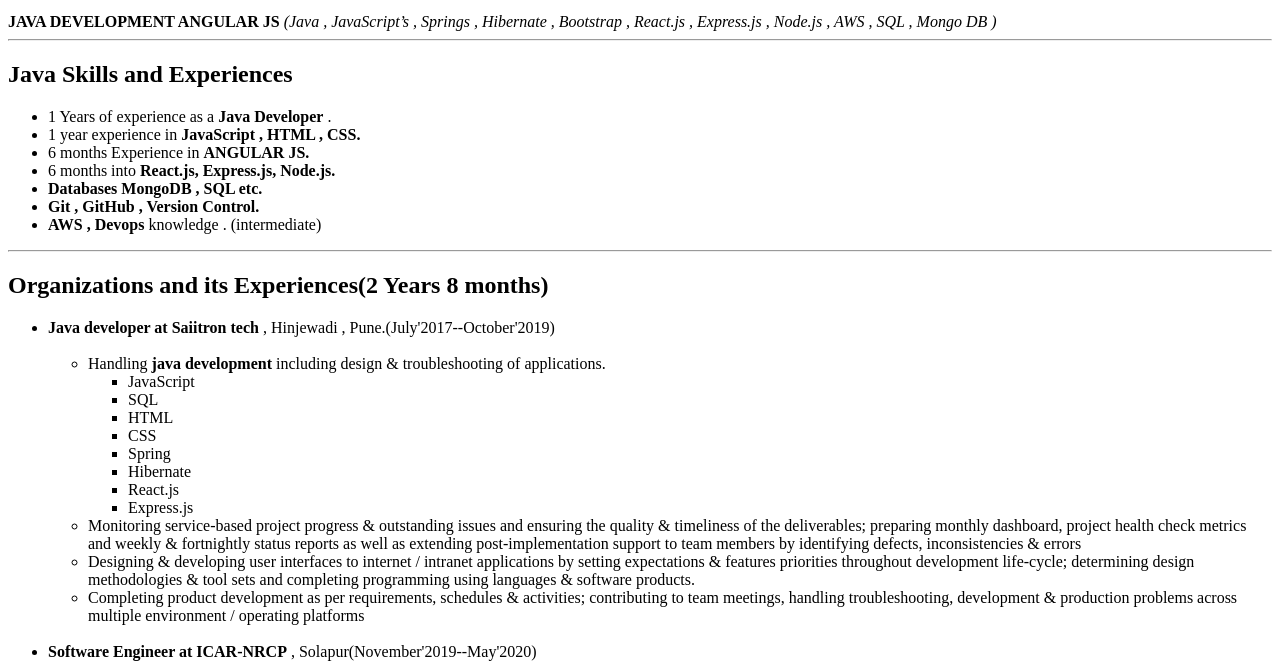
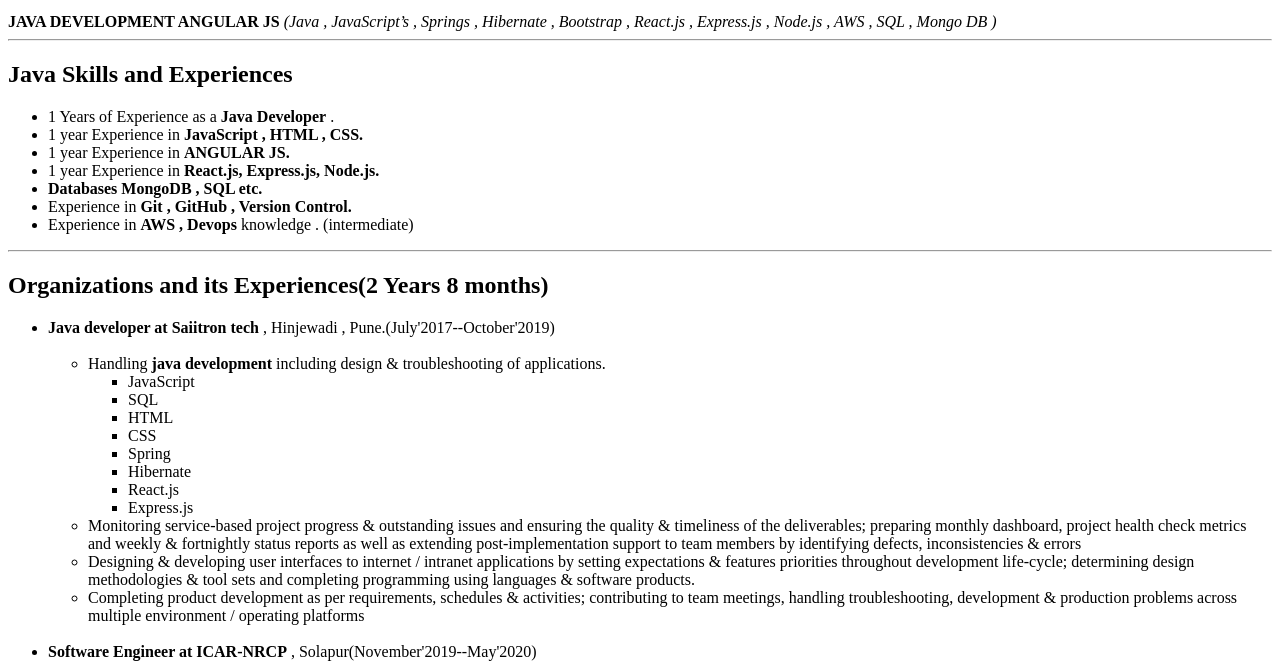
Before and after one commit to Ruturaj09/cv, a plain HTML site: page index.html in a window 1280 px wide. Shown: the part 129-800 px from the top of the page. Drawn offline with Linux system fonts and the light colour scheme.

Commit message:
Update index.html

```diff
--- a/index.html
+++ b/index.html
@@ -27,15 +27,15 @@
        <hr>
        <h2>Java Skills and Experiences</h2>
        <ul>
-        <li>1 Years of experience as a <strong>Java Developer</strong> .</li>
+        <li>1 Years of Experience as a <strong>Java Developer</strong> .</li>
 
-        <li>1 year experience in <strong >JavaScript , HTML , CSS.</strong></li>
+        <li>1 year Experience in <strong >JavaScript , HTML , CSS.</strong></li>
 
-        <li>6 months Experience in <strong> ANGULAR JS.</strong></li>
-        <li>6 months into <strong>React.js, Express.js, Node.js. </strong></li>
+        <li>1 year Experience in <strong> ANGULAR JS.</strong></li>
+        <li>1 year Experience in <strong>React.js, Express.js, Node.js. </strong></li>
         <li><strong> Databases MongoDB , SQL etc.</strong></li>
-        <li> <strong> Git , GitHub , Version Control.</strong></li>
-        <li> <strong> AWS , Devops </strong>knowledge . (intermediate)</li>
+        <li> Experience in <strong> Git , GitHub , Version Control.</strong></li>
+        <li> Experience in <strong> AWS , Devops </strong>knowledge . (intermediate)</li>
        </ul>
         <hr>
         <h2>Organizations and its Experiences(2 Years 8 months)</h2>
```
